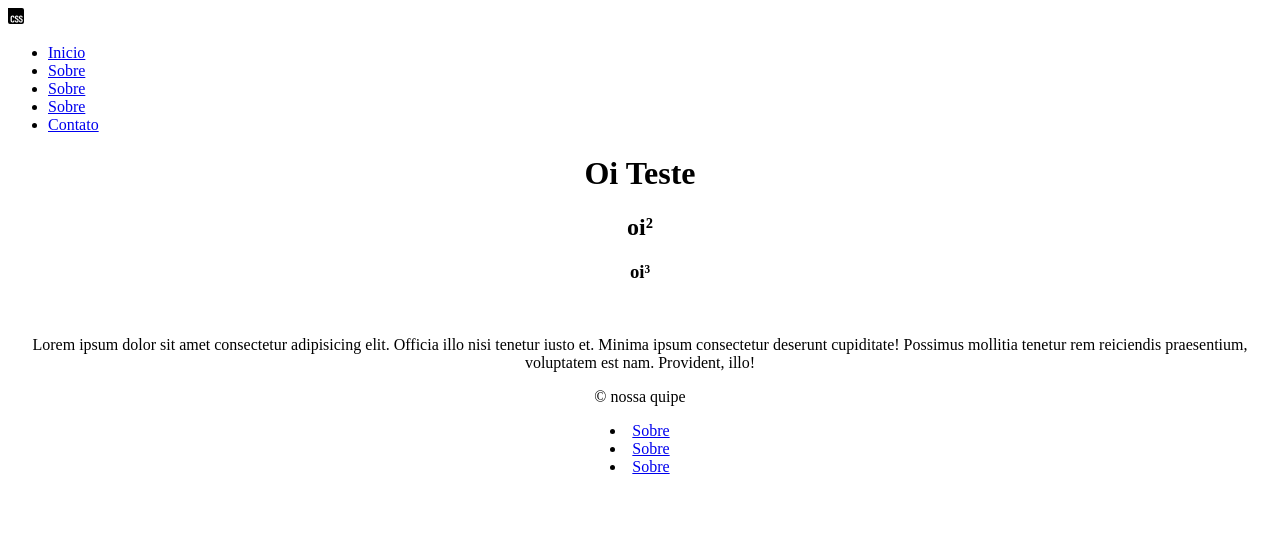
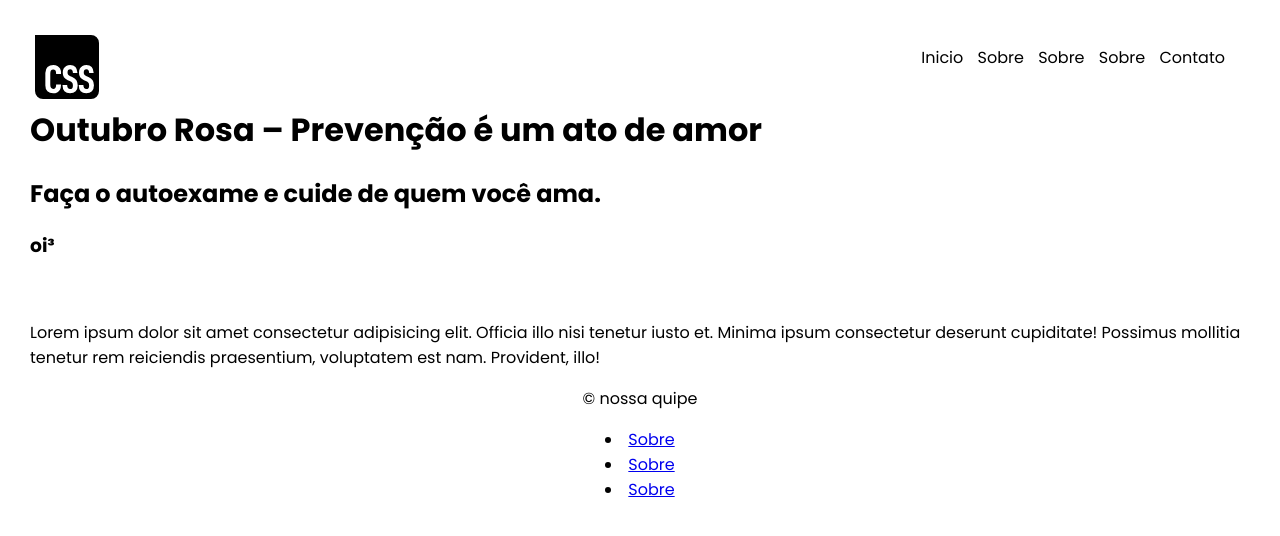
Before and after one commit to AiltonCoelho22/Site-Outubro-Rosa, a plain HTML site: page src/index.html in a window 1280 px wide. Drawn offline with Linux system fonts and the light colour scheme; a web font is replaced by a local one.

Commit message:
Update - CSS HTML
Melhorias no CSS & Inicio do Conteúdo do HTML

```diff
--- a/src/index.html
+++ b/src/index.html
@@ -16,20 +16,23 @@
         <img src="assets/css.svg" alt="logo-flet">
        </div>
 
-       <ul>
-            <li><a href="#incio" target="_blank">Inicio</a></li>
-            <li><a href="#sobre" target="_blank">Sobre</a></li>
-            <li><a href="#sobre" target="_blank">Sobre</a></li>
 
-            <li><a href="#sobre" target="_blank">Sobre</a></li>
-            <li><a href="#Contato" target="_blank">Contato</a></li>
-        </ul>
+       <nav>
+
+        <a href="#incio" target="_self">Inicio</a>
+        <a href="#sobre" target="_self">Sobre</a>
+        <a href="#sobre" target="_self">Sobre</a>
+        <a href="#sobre" target="_self">Sobre</a>
+        <a href="#Contato" target="_self">Contato</a>
+
+        </nav>
+
     </header>
 
     <!---->
     <main>
-        <h1>Oi Teste</h1>
-        <h2>oi²</h2>
+        <h1>Outubro Rosa – Prevenção é um ato de amor</h1>
+        <h2>Faça o autoexame e cuide de quem você ama.</h2>
         <h3>oi³</h3>
 
 
--- a/src/style.css
+++ b/src/style.css
@@ -1,28 +1,69 @@
 @charset "UTF-8";
 
+@import url('https://fonts.googleapis.com/css2?family=Poppins:ital,wght@0,100;0,200;0,300;0,400;0,500;0,600;0,700;0,800;0,900;1,100;1,200;1,300;1,400;1,500;1,600;1,700;1,800;1,900&family=Roboto:ital,wght@0,100..900;1,100..900&family=Sansation:ital,wght@0,300;0,400;0,700;1,300;1,400;1,700&display=swap');
+
 :root {
-    /* Paleta de Cores */
-    --Cor-pricipal: white;
 
-    /* Fonts */
-    --font-pricicipal: arial:
+/* Paleta de Cores */
+    --Cor-pricipal: rgb(255, 0, 0);
+    --Cor-background: white;
+
+/* Fonts */
+    --font-pricicipal: "Poppins";
+    --font-segudaria: "Arial";
 }
 
+/* Corpo do Site */
+
 body {
-    background-color: white;
+    background-color: var(--Cor-background);
+    font-family: var(--font-pricicipal);
+    margin: 30px;
 }
 
-.logo {
+/* Logo */
+.logo>img {
     width: 64px;
+    padding:5px;
+    margin: auto;
+    /* gambiarra */
+    float: left;
 }
+
+/* cabeçalho */
 
 header {
     text-align: left;
+
+}
+    /* Navbarr */
+nav {
+    padding: 10px;
+    margin: 10px;
+    text-align: right;
 }
 
+nav > a {
+    text-decoration: none;
+    color: black;
+    padding: 5px;
+    border-radius: 10px;
+    display: inline-flex;
+    transition-duration: 0.4s;
+}
+
+nav >a:hover {
+    background-color: antiquewhite;
+}
+
+
+/* Conteudo */
+
 main {
-    text-align: center;
+    text-align: left;
 }
+
+/* foorter */
 
 footer {
     text-align: center;
```
Also changed, not shown: src/fonts/font.txt.
